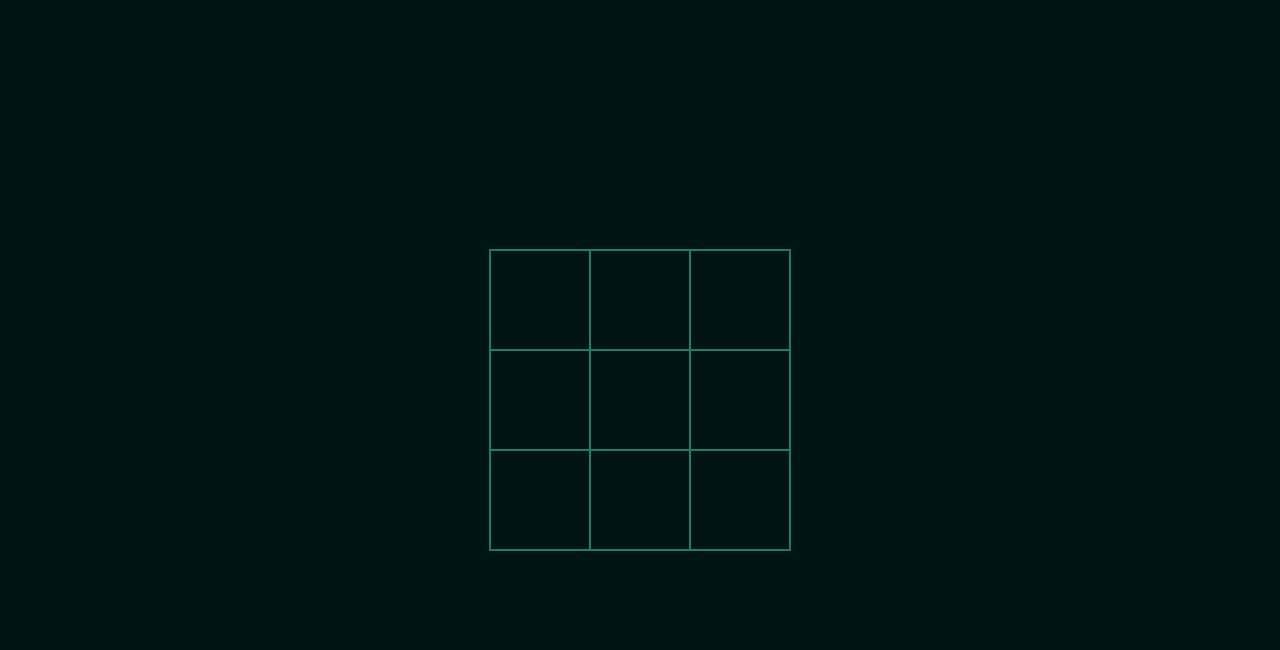
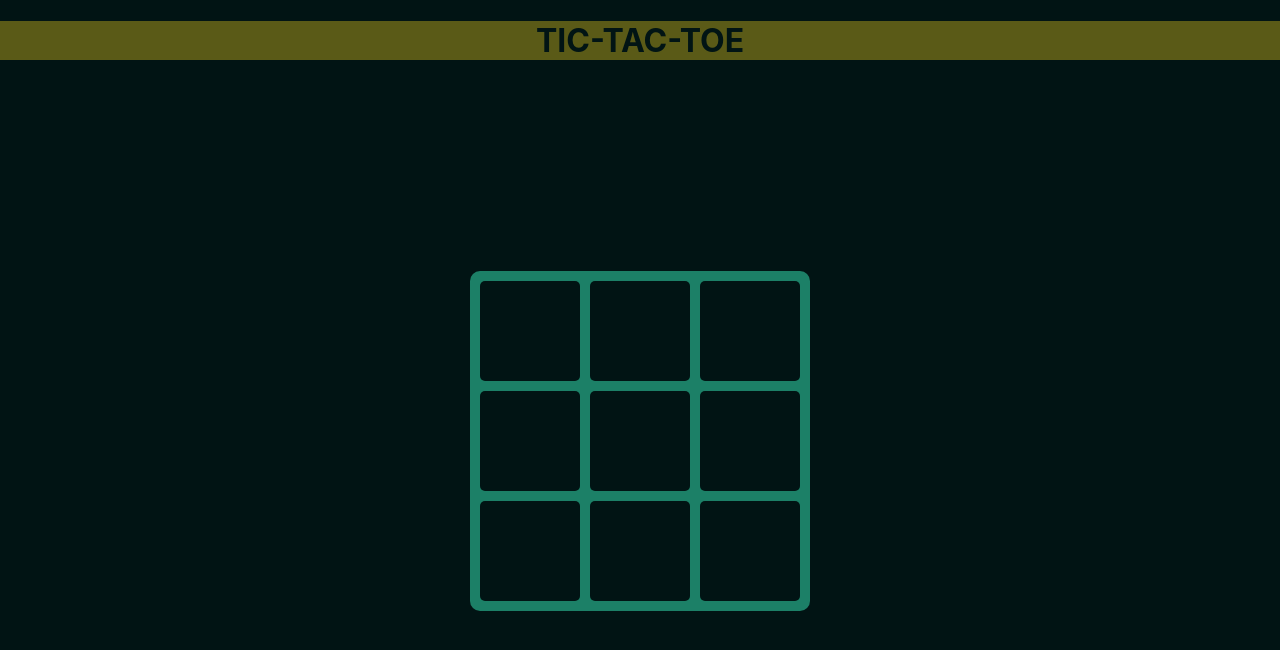
Before and after one commit to Mohammedramadan99/react-tic-tac-toe, a React (Create React App) app: page / in a window 1280 px wide. Shown: the top 650 px of the page. Built offline with nearby package versions, Linux system fonts and the light colour scheme.

Commit message:
add TIC-TAC-TOE title to App

```diff
--- a/src/App.css
+++ b/src/App.css
@@ -3,4 +3,11 @@
   height: 100vh;
   width: 100%;
   display: flex;
+  flex-direction: column;
 }
+
+h1 {
+  text-align: center;
+  color: #011414;
+  background-color: rgb(90, 90, 23);
+}
--- a/src/App.js
+++ b/src/App.js
@@ -14,6 +14,9 @@ function App() {
 
   return (
     <div className="App">
+      <header>
+        <h1>TIC-TAC-TOE</h1>
+      </header>
       <Board board={state.board} />
     </div>
   );
--- a/src/components/Board.css
+++ b/src/components/Board.css
@@ -1,16 +1,26 @@
 .board {
-  width: 300px;
-  height: 300px;
+  width: 330px;
+  height: 330px;
   margin: auto;
-  border: 1px solid rgb(28, 128, 103);
+  background-color: rgb(28, 128, 103);
   display: flex;
   flex-wrap: wrap;
+  padding: 5px;
+  border-radius: 10px;
 }
 
 .cell {
   width: 100px;
   height: 100px;
+  margin: 5px;
   box-sizing: border-box;
-  border: 1px solid rgb(28, 128, 103);
+  background-color: #011414;
   flex-shrink: 0;
+  border-radius: 5px;
 }
+
+.cell:hover {
+  background-color: rgb(90, 90, 23);
+  color: #011414;
+  border: 1px solid #011414;
+}
```
